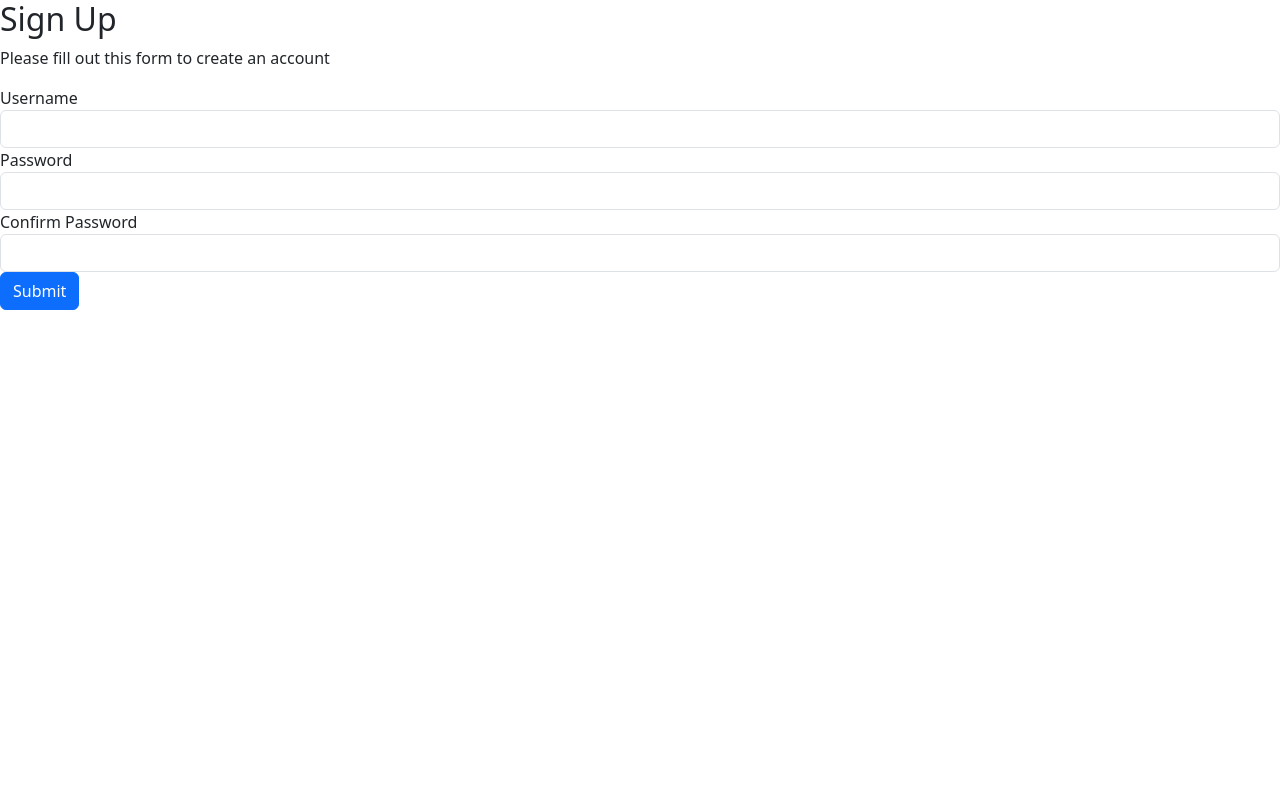
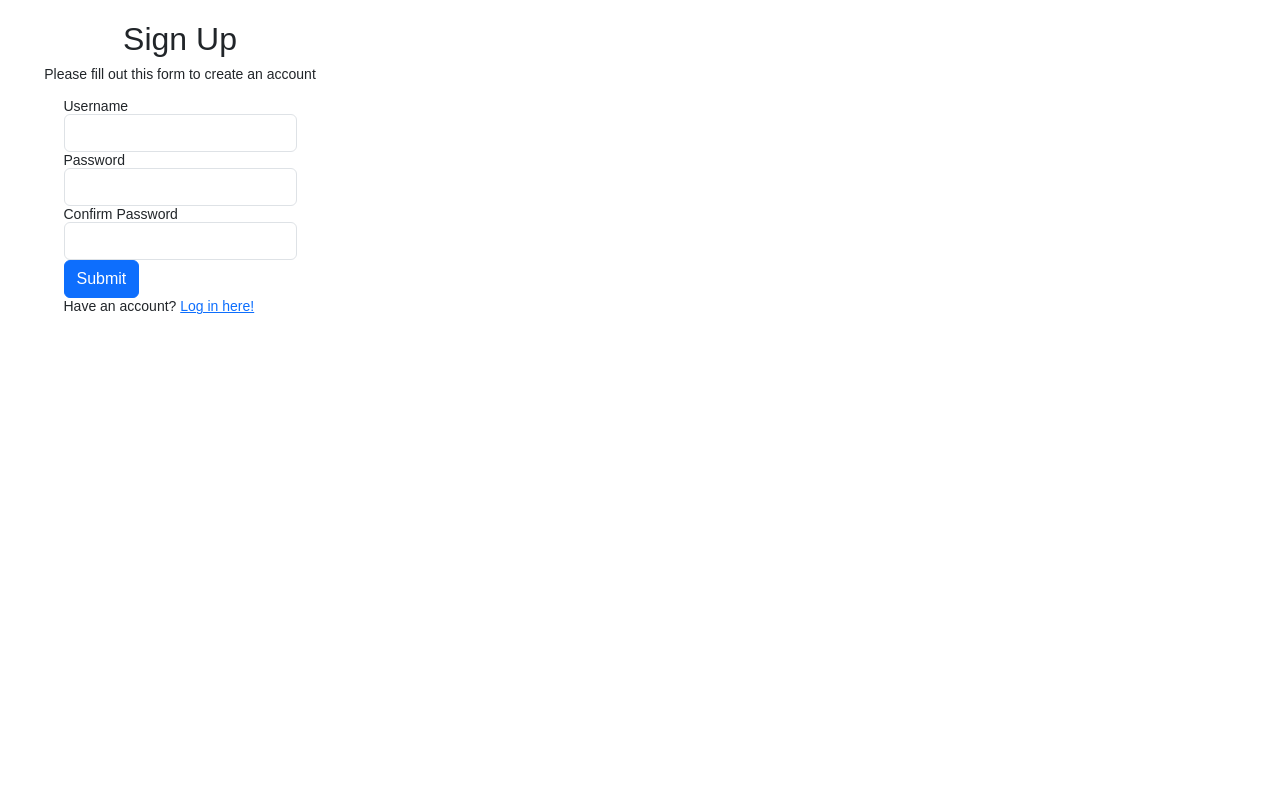
Before and after one commit to AliKhachab/ITEC305QuizWebsite, a PHP site: page /register.php in a window 1280 px wide. Run offline with PHP 8.4, Linux system fonts and the light colour scheme.

Commit message:
changes to files + adding css

```diff
--- a/login.php
+++ b/login.php
@@ -83,7 +83,7 @@ if($_SERVER["REQUEST_METHOD"] == "POST") {
     <title>Login</title>
 </head>
 <body>
-<div class="wrapper">
+<div class="login-register-wrapper">
     <h2>Log In</h2>
     <p>Please fill out this form to log in</p>
     <?php if(!empty($login_err)): ?>
--- a/register.php
+++ b/register.php
@@ -99,16 +99,16 @@ if($_SERVER["REQUEST_METHOD"] == "POST")
     <title>Register!</title>
     <link href="https://cdn.jsdelivr.net/npm/bootstrap@5.3.3/dist/css/bootstrap.min.css" rel="stylesheet" integrity="sha384-QWTKZyjpPEjISv5WaRU9OFeRpok6YctnYmDr5pNlyT2bRjXh0JMhjY6hW+ALEwIH" crossorigin="anonymous">
     <link rel="stylesheet" href="styles.css">
+    <script defer src="https://cdn.jsdelivr.net/npm/bootstrap@5.3.3/dist/js/bootstrap.bundle.min.js" integrity="sha384-YvpcrYf0tY3lHB60NNkmXc5s9fDVZLESaAA55NDzOxhy9GkcIdslK1eN7N6jIeHz" crossorigin="anonymous"></script>
 </head>
 <body>
-<div class="wrapper">
+<div class="login-register-wrapper">
     <h2>Sign Up</h2>
     <p>Please fill out this form to create an account</p>
     <form action="register.php" method="post">
         <div class="form-group">
             <label>Username</label>
             <input type="text" class="form-control <?php echo (!empty($username_err)) ? 'is-invalid' : ''; ?>"" name="username" value="<?= $username?>"
-
             >
             <span class="invalid_feedback"><?= $username_err?></span>
         </div>
@@ -127,8 +127,8 @@ if($_SERVER["REQUEST_METHOD"] == "POST")
         <div class="form-group">
             <input type="submit" class="btn btn-primary">
         </div>
+        <p>Have an account? <a href="login.php">Log in here!</a></p>
     </form>
 </div>
-<script src="https://cdn.jsdelivr.net/npm/bootstrap@5.3.3/dist/js/bootstrap.bundle.min.js" integrity="sha384-YvpcrYf0tY3lHB60NNkmXc5s9fDVZLESaAA55NDzOxhy9GkcIdslK1eN7N6jIeHz" crossorigin="anonymous"></script>
 </body>
 </html>
--- /dev/null
+++ b/styles.css
@@ -0,0 +1,11 @@
+body{
+    font: 14px sans-serif;
+}
+.login-register-wrapper {
+    height: 100vh;
+    width: 360px;
+    padding:20px;
+    display: flex;
+    flex-direction: column;
+    align-items: center;
+}
```
Also changed, not shown: index.php (+20 -0 lines).
